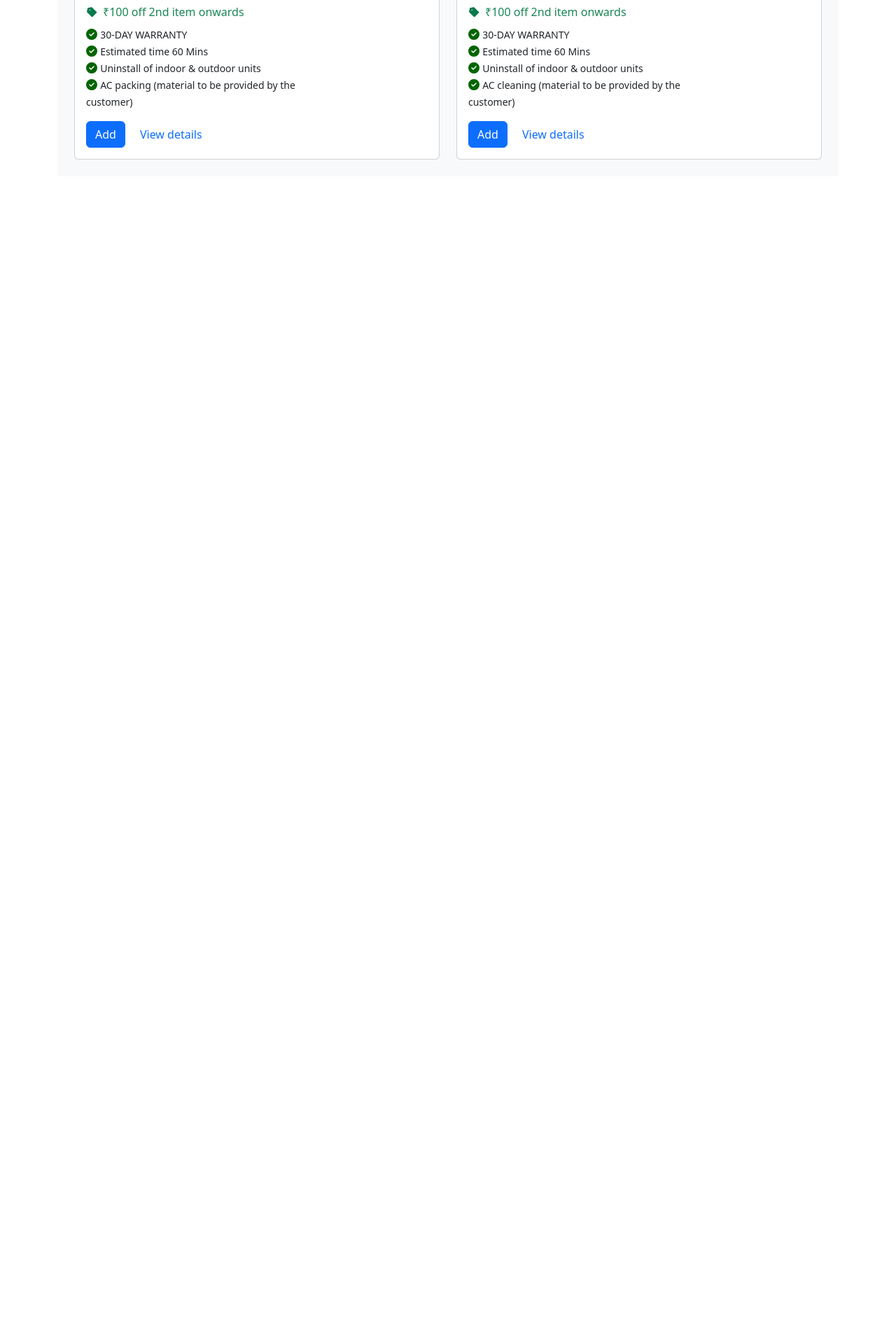
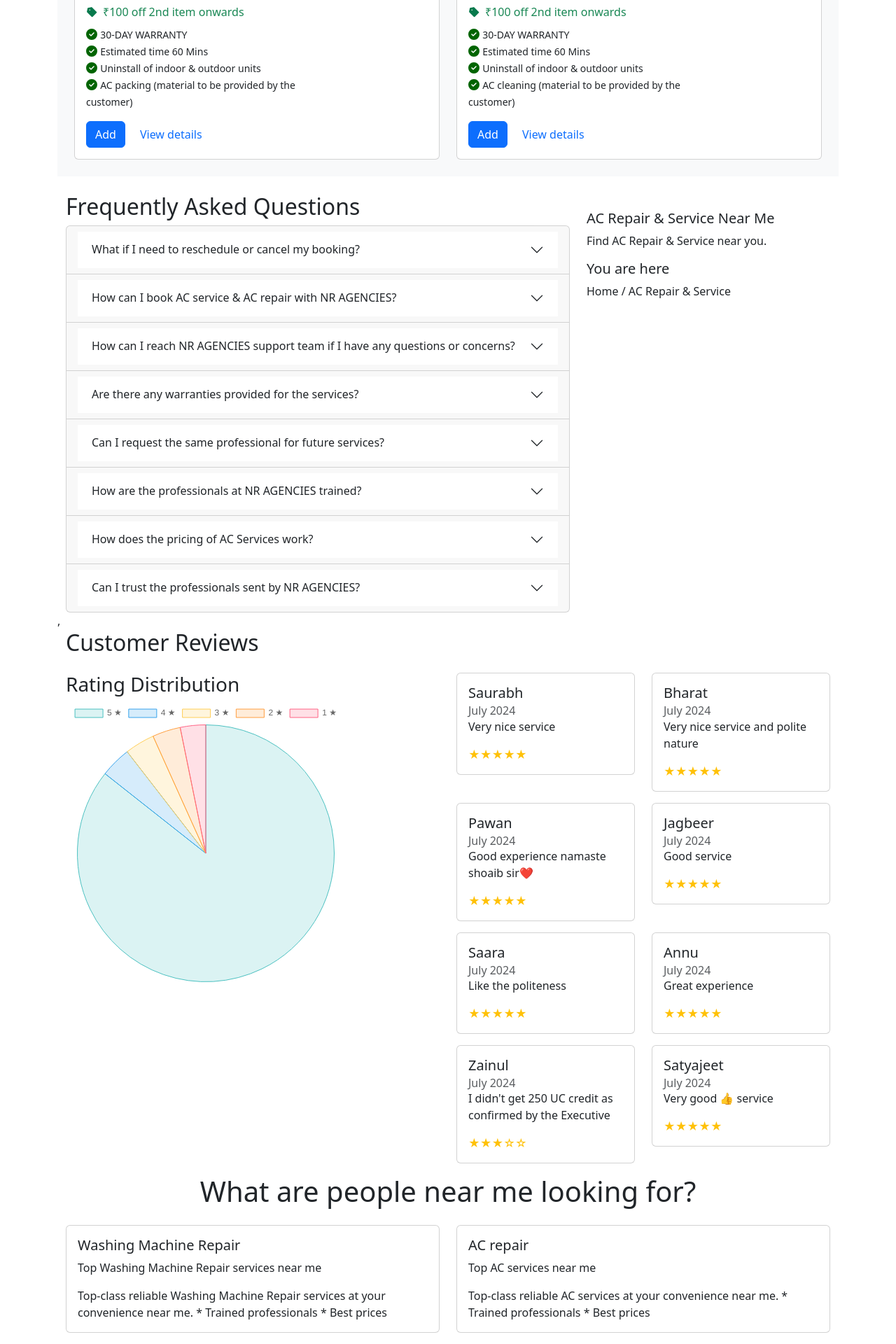
Before and after one commit to saiganesh113/NR_AGENCIES, a React (Create React App) app: page /userdashboard in a window 1280 px wide. Shown: the part 3770-5690 px from the top of the page at 70% size. Before the commit the page ends 4046 px from the top, so only its background shows below. Built offline with nearby package versions, Linux system fonts and the light colour scheme.

Commit message:
add 2 more slides

```diff
--- a/package.json
+++ b/package.json
@@ -12,8 +12,11 @@
     "@testing-library/user-event": "^13.5.0",
     "axios": "^1.7.2",
     "bootstrap": "^5.3.3",
+    "chart.js": "^4.4.3",
     "jquery": "^3.7.1",
     "react": "^18.3.1",
+    "react-bootstrap": "^2.10.4",
+    "react-chartjs-2": "^5.2.0",
     "react-dom": "^18.3.1",
     "react-router-dom": "^5.3.4",
     "react-scripts": "5.0.1",
--- /dev/null
+++ b/src/FAQ.js
@@ -0,0 +1,107 @@
+import React, { useState } from 'react';
+import { Accordion, Card } from 'react-bootstrap';
+
+const FAQ = () => {
+  const [activeKey, setActiveKey] = useState('0');
+
+  return (
+    <div className="container">
+      <div className="row">
+        <div className="col-md-8">
+          <h2>Frequently Asked Questions</h2>
+          <Accordion activeKey={activeKey} onSelect={(key) => setActiveKey(key)}>
+            <Card>
+              <Card.Header>
+                <Accordion.Header eventKey="0">
+                  What if I need to reschedule or cancel my booking?
+                </Accordion.Header>
+              </Card.Header>
+              <Accordion.Body>
+                NR AGENCIES understands that plans can change. You can easily reschedule or cancel your booking through our app or website. We provide flexibility to adjust your service as needed without any hassle.
+              </Accordion.Body>
+            </Card>
+            <Card>
+              <Card.Header>
+                <Accordion.Header eventKey="1">
+                  How can I book AC service & AC repair with NR AGENCIES?
+                </Accordion.Header>
+              </Card.Header>
+              <Accordion.Body>
+                Booking your AC Service & Repair with NR AGENCIES is simple and hassle-free. You can do it through our app or website. Just select the service you need, choose a convenient time slot, and we'll assign a skilled professional to take care of your AC needs.
+              </Accordion.Body>
+            </Card>
+            <Card>
+              <Card.Header>
+                <Accordion.Header eventKey="2">
+                  How can I reach NR AGENCIES support team if I have any questions or concerns?
+                </Accordion.Header>
+              </Card.Header>
+              <Accordion.Body>
+                NR AGENCIES is always here to help. You can reach our support team through our app or website.
+              </Accordion.Body>
+            </Card>
+            <Card>
+              <Card.Header>
+                <Accordion.Header eventKey="3">
+                  Are there any warranties provided for the services?
+                </Accordion.Header>
+              </Card.Header>
+              <Accordion.Body>
+                Yes, we provide a 30-day warranty on all our AC services.
+              </Accordion.Body>
+            </Card>
+            <Card>
+              <Card.Header>
+                <Accordion.Header eventKey="4">
+                  Can I request the same professional for future services?
+                </Accordion.Header>
+              </Card.Header>
+              <Accordion.Body>
+                Yes, NR AGENCIES allows you to request the same professional for future services if you're satisfied with their work. We understand the importance of building trust and rapport with our customers.
+              </Accordion.Body>
+            </Card>
+            <Card>
+              <Card.Header>
+                <Accordion.Header eventKey="5">
+                  How are the professionals at NR AGENCIES trained?
+                </Accordion.Header>
+              </Card.Header>
+              <Accordion.Body>
+                Our professionals undergo rigorous training and certification programs to ensure they have the necessary skills and knowledge.
+              </Accordion.Body>
+            </Card>
+            <Card>
+              <Card.Header>
+                <Accordion.Header eventKey="6">
+                  How does the pricing of AC Services work?
+                </Accordion.Header>
+              </Card.Header>
+              <Accordion.Body>
+                The pricing for AC services varies based on the type of service (installation, maintenance, repair), the type of AC unit, location, and additional costs like parts and labor.
+              </Accordion.Body>
+            </Card>
+            <Card>
+              <Card.Header>
+                <Accordion.Header eventKey="7">
+                  Can I trust the professionals sent by NR AGENCIES?
+                </Accordion.Header>
+              </Card.Header>
+              <Accordion.Body>
+                  Absolutely! All our professionals are background verified, and our platform provides full insurance coverage. You can communicate directly with the assigned professional through our app for added peace of mind.
+              </Accordion.Body>
+            </Card>
+          </Accordion>
+        </div>
+        <div className="col-md-4">
+          <br />
+          <h5>AC Repair & Service Near Me</h5>
+          <p>Find AC Repair & Service near you.</p>
+          <h5>You are here</h5>
+          <p>Home / AC Repair & Service</p>
+        </div>
+      </div>
+    </div>
+  );
+};
+
+export default FAQ;
--- a/src/Userdashboard.js
+++ b/src/Userdashboard.js
@@ -1,4 +1,5 @@
 import React, { useState } from 'react';
+import { Pie } from 'react-chartjs-2';
 import './Userdashboard.css';
 import 'bootstrap/dist/css/bootstrap.min.css';
 import { FontAwesomeIcon } from '@fortawesome/react-fontawesome';
@@ -6,6 +7,11 @@ import { faCircleCheck } from '@fortawesome/free-solid-svg-icons';
 import { faScrewdriverWrench } from '@fortawesome/free-solid-svg-icons';
 import { faToolbox } from '@fortawesome/free-solid-svg-icons';
 import { faPlus } from '@fortawesome/free-solid-svg-icons';
+import FAQ from './FAQ';
+import {Chart as ChartJS,ArcElement,Tooltip,Legend,} from 'chart.js';
+
+
+ChartJS.register(ArcElement, Tooltip, Legend);
 
 const UserDashboard = () => {
   const [menuOpen, setMenuOpen] = useState(false);
@@ -13,6 +19,52 @@ const UserDashboard = () => {
   const toggleMenu = () => {
     setMenuOpen(!menuOpen);
   };
+
+  const data = {
+    labels: ['5 ★', '4 ★', '3 ★', '2 ★', '1 ★'],
+    datasets: [
+      {
+        label: '# of Votes',
+        data: [89.86, 4.07, 3.93, 3.71, 3.36],
+        backgroundColor: [
+          'rgba(75, 192, 192, 0.2)',
+          'rgba(54, 162, 235, 0.2)',
+          'rgba(255, 206, 86, 0.2)',
+          'rgba(255, 159, 64, 0.2)',
+          'rgba(255, 99, 132, 0.2)'
+        ],
+        borderColor: [
+          'rgba(75, 192, 192, 1)',
+          'rgba(54, 162, 235, 1)',
+          'rgba(255, 206, 86, 1)',
+          'rgba(255, 159, 64, 1)',
+          'rgba(255, 99, 132, 1)'
+        ],
+        borderWidth: 1,
+      },
+    ],
+  };
+
+  const options = {
+    responsive: true,
+    plugins: {
+      legend: {
+        position: 'top',
+      },
+    },
+  };
+
+
+  const reviews = [
+    { name: 'Saurabh', date: 'July 2024', rating: 5, comment: 'Very nice service' },
+    { name: 'Bharat', date: 'July 2024', rating: 5, comment: 'Very nice service and polite nature' },
+    { name: 'Pawan', date: 'July 2024', rating: 5, comment: 'Good experience namaste shoaib sir❤️' },
+    { name: 'Jagbeer', date: 'July 2024', rating: 5, comment: 'Good service' },
+    { name: 'Saara', date: 'July 2024', rating: 5, comment: 'Like the politeness' },
+    { name: 'Annu', date: 'July 2024', rating: 5, comment: 'Great experience' },
+    { name: 'Zainul', date: 'July 2024', rating: 3, comment: "I didn't get 250 UC credit as confirmed by the Executive" },
+    { name: 'Satyajeet', date: 'July 2024', rating: 5, comment: 'Very good 👍 service' },
+];
 
   return (
     <div className="container">
@@ -884,6 +936,67 @@ const UserDashboard = () => {
         <div className="menu-option">Install <FontAwesomeIcon icon={faPlus} className="ms-2" /></div>
       </div>
       </div>
+
+      <React.StrictMode>
+        <FAQ />
+      </React.StrictMode>,
+
+      <div className="container mt-12">
+      <div className="d-flex justify-content-between align-items-center mb-3">
+        <h2>Customer Reviews</h2>
+      </div>
+      <div className="row">
+        <div className="col-md-6">
+          <h3>Rating Distribution</h3>
+          <div className="chart-container" style={{ position: 'relative', height: '400px', width: '400px' }}>
+            <Pie data={data} options={options} />
+          </div>
+        </div>
+        <div className="col-md-6">
+          <div className="row">
+            {reviews.map((review, index) => (
+              <div className="col-md-6 mb-3" key={index}>
+                <div className="card">
+                  <div className="card-body">
+                    <h5 className="card-title">{review.name}</h5>
+                    <h6 className="card-subtitle mb-6 text-muted">{review.date}</h6>
+                    <p className="card-text">{review.comment}</p>
+                    <div className="text-warning">
+                      {'★'.repeat(review.rating)}{'☆'.repeat(5 - review.rating)}
+                    </div>
+                  </div>
+                </div>
+              </div>
+            ))}
+          </div>
+        </div>
+      </div>
+    </div>
+
+    <div className="container">
+      <h1 className="text-center mb-4">What are people near me looking for?</h1>
+      <div className="row">
+        <div className="col-md-6">
+          <div className="card mb-3">
+            <div className="card-body">
+              <h5 className="card-title">Washing Machine Repair</h5>
+              <p className="card-text">Top Washing Machine Repair services near me</p>
+              <p className="card-text">Top-class reliable Washing Machine Repair services at your convenience near me. * Trained professionals * Best prices</p>
+            </div>
+          </div>
+        </div>
+        <div className="col-md-6">
+          <div className="card mb-3">
+            <div className="card-body">
+              <h5 className="card-title">AC repair</h5>
+              <p className="card-text">Top AC services near me</p>
+              <p className="card-text">Top-class reliable AC services at your convenience near me. * Trained professionals * Best prices</p>
+            </div>
+          </div>
+        </div>
+      </div>
+    </div>
+
     </div>
   );
 };
```
Also changed, not shown: 1 other file (tests, documents, lock files or other folders).
